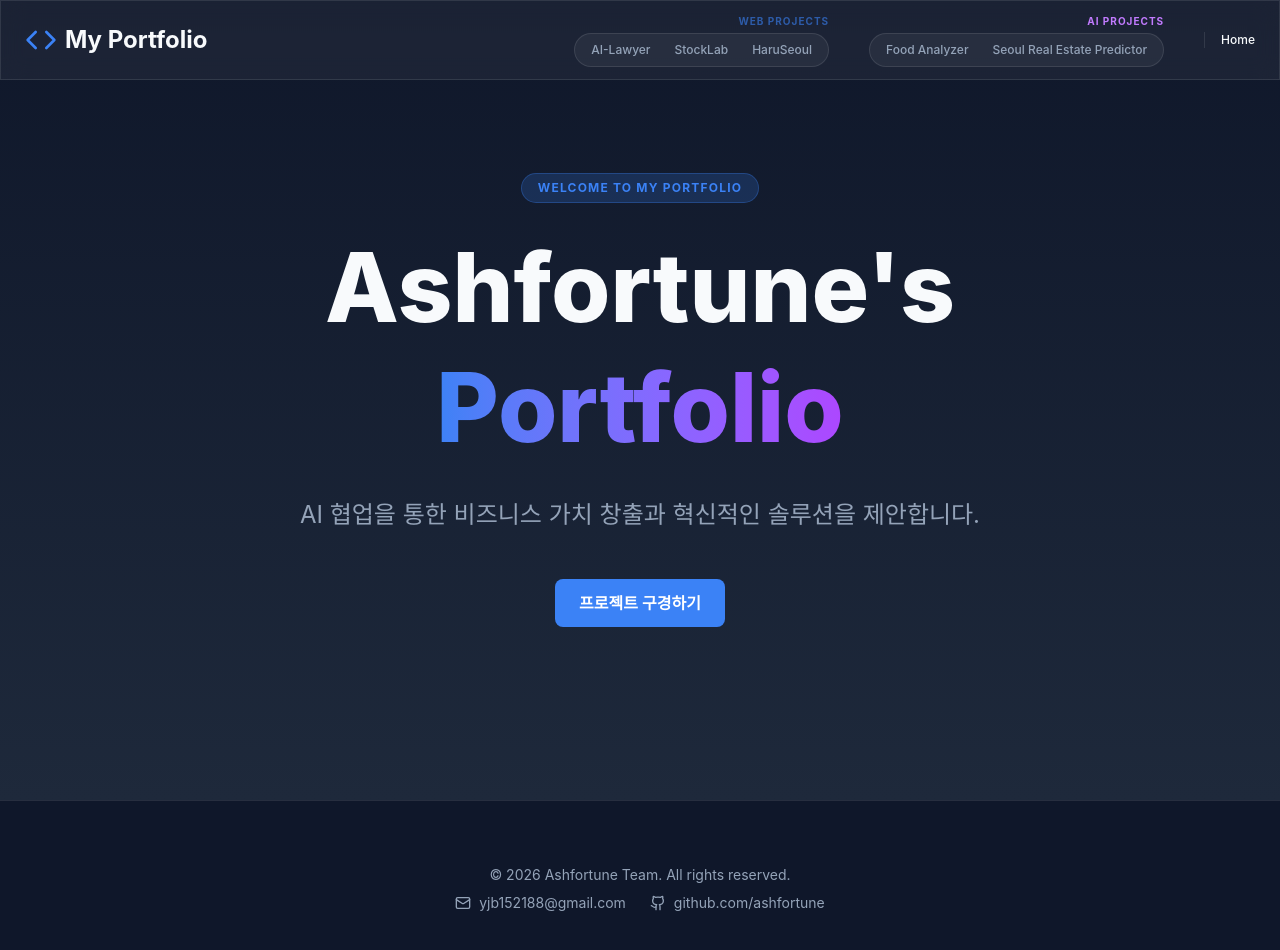
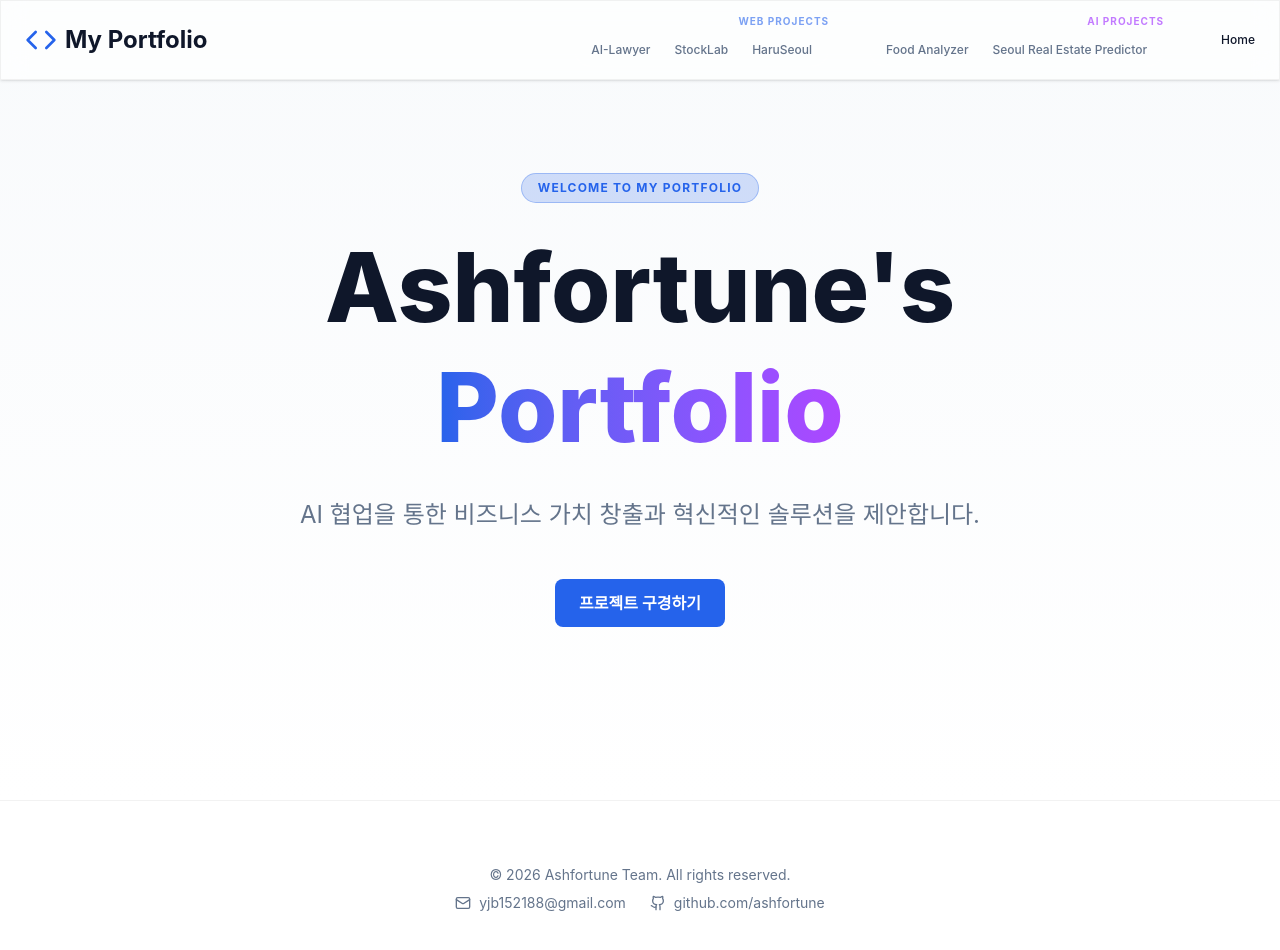
Before and after one commit to ashfortune/ghPortfolio, a React (Vite) app: page / in a window 1280 px wide. Shown: the top 950 px of the page. Built offline with nearby package versions, Linux system fonts and the light colour scheme.

Commit message:
UI: 화이트 테마 개편 및 아이콘 버그 수정

```diff
--- a/src/App.jsx
+++ b/src/App.jsx
@@ -18,7 +18,7 @@ const Navbar = ({ projects, activeProject, setActiveProject }) => {
   return (
     <nav className="fixed top-0 left-0 w-full h-20 flex items-center glass z-50">
       <div className="container mx-auto px-6 flex justify-between items-center">
-        <div className="flex items-center gap-2 text-2xl font-bold">
+        <div className="flex items-center gap-2 text-2xl font-bold text-text-main">
           <Code className="text-primary" size={32} />
           <span>My Portfolio</span>
         </div>
@@ -197,7 +197,7 @@ const App = () => {
           <div
             className="absolute inset-0 bg-cover bg-center"
             style={{
-              backgroundImage: 'linear-gradient(to bottom, #0f172a, #1e293b)',
+              backgroundImage: 'linear-gradient(to bottom, #f8fafc, #ffffff)',
               opacity: 1
             }}
           />
@@ -226,8 +226,10 @@ const App = () => {
             <div
               className="absolute inset-0 bg-cover bg-center transition-all duration-1000"
               style={{
-                backgroundImage: `linear-gradient(to bottom, transparent, #0f172a), url('${activeProject.heroBg}')`,
-                opacity: 0.4
+                backgroundImage: activeProject.heroBg
+                  ? `linear-gradient(to bottom, rgba(255, 255, 255, 0.4), #ffffff), url('${activeProject.heroBg}')`
+                  : `linear-gradient(to bottom, #f8fafc, #ffffff)`,
+                opacity: activeProject.heroBg ? 0.7 : 1
               }}
             />
             <div className="relative z-10 max-w-4xl">
@@ -264,9 +266,9 @@ const App = () => {
           </section>
 
           {/* Features Section */}
-          <section id="features" className="py-32 bg-[#0c1222]">
+          <section id="features" className="py-32 bg-slate-50">
             <div className="container mx-auto px-6">
-              <h2 className="text-4xl font-bold text-center mb-24">Feature Showcases</h2>
+              <h2 className="text-4xl font-bold text-center mb-24 text-text-main">Feature Showcases</h2>
 
               {activeProject.features.map((feature, idx) => (
                 <FeatureItem
@@ -296,13 +298,13 @@ const App = () => {
           </section>
 
           {/* Team Section */}
-          <section id="team" className="py-32 bg-[#0c1222]">
+          <section id="team" className="py-32 bg-slate-50 border-t border-black/5">
             <div className="container mx-auto px-6 text-center">
-              <h2 className="text-4xl font-bold mb-16">Our Team</h2>
+              <h2 className="text-4xl font-bold mb-16 text-text-main">Our Team</h2>
               <div className="grid grid-cols-1 sm:grid-cols-2 md:grid-cols-3 gap-6">
                 {activeProject.team.map((member, idx) => (
-                  <div key={idx} className="bg-white/5 p-6 rounded-xl border border-white/10 hover:bg-white/10 transition-colors">
-                    <strong className="block text-lg mb-2">{member.name}</strong>
+                  <div key={idx} className="bg-white p-6 rounded-xl border border-black/5 shadow-sm hover:shadow-md transition-all">
+                    <strong className="block text-lg mb-2 text-text-main">{member.name}</strong>
                     <span className="text-text-muted text-sm">{member.role}</span>
                   </div>
                 ))}
@@ -313,15 +315,15 @@ const App = () => {
       )}
 
       {/* Footer */}
-      <footer className="py-16 border-t border-white/10 text-center text-text-muted text-sm">
+      <footer className="py-16 border-t border-black/5 text-center text-text-muted text-sm bg-white">
         <div className="container mx-auto px-6">
           <p className="mb-2">&copy; 2026 {activeProject ? activeProject.title : "Ashfortune"} Team. All rights reserved.</p>
           <div className="flex flex-col sm:flex-row items-center justify-center gap-2 sm:gap-6">
-            <p className="flex items-center gap-2 hover:text-white transition-colors">
+            <p className="flex items-center gap-2 hover:text-primary transition-colors">
               <Mail size={16} />
               yjb152188@gmail.com
             </p>
-            <a href="https://github.com/ashfortune" target="_blank" rel="noopener noreferrer" className="flex items-center gap-2 hover:text-white transition-colors group">
+            <a href="https://github.com/ashfortune" target="_blank" rel="noopener noreferrer" className="flex items-center gap-2 hover:text-primary transition-colors group">
               <Github size={16} className="group-hover:text-primary transition-colors" />
               github.com/ashfortune
             </a>
--- a/src/data/projects.js
+++ b/src/data/projects.js
@@ -180,7 +180,7 @@ export const projects = [
     subtitle: 'YOLOv8 기반의 실시간 음식 인식 및 영양 분석 솔루션',
     heroTagline: '당신의 식탁을 더 스마트하게, 영양까지 꼼꼼하게',
     heroDescription: 'YOLOv8 딥러닝 모델을 활용하여 사진 속 음식을 자동으로 인식하고, 실시간 영양 정보(칼로리, 탄단지)를 분석하여 식단 관리를 돕습니다.',
-    heroBg: `${baseUrl}assets/projects/food-analyzer/images/results4.png`,
+    heroBg: `${baseUrl}assets/projects/food-analyzer/images/background.png`,
     githubUrl: 'https://github.com/ashfortune/DeepLearning',
     about: 'Food Analyzer는 현대인의 체계적인 식단 관리를 위해 개발된 인공지능 솔루션입니다. 사용자가 식사 전 사진을 찍으면 YOLOv8 알고리즘이 163종의 음식을 정밀 탐지하며, FatSecret API 연동을 통해 즉각적인 영양 성분 보고서를 생성합니다.',
     features: [
@@ -224,7 +224,7 @@ export const projects = [
     subtitle: '서울시 부동산 실거래가 예측 인공지능 엔진',
     heroTagline: '데이터로 예측하는 서울의 내일, 부동산 가치의 재발견',
     heroDescription: '서울시 전역의 실거래 데이터를 XGBoost 알고리즘으로 학습하여, 정밀한 주택 매매가 예측과 핵심 가격 결정 요인 분석을 제공합니다.',
-    heroBg: `${baseUrl}assets/projects/house-pricing/images/actual_vs_predicted_xgb.png`,
+    heroBg: '',
     githubUrl: 'https://github.com/ashfortune/MachineLearning',
     about: 'Seoul Real Estate AI Price Predictor는 복잡한 서울 부동산 시장의 흐름을 데이터로 읽어내기 위해 개발되었습니다. 2024-2026년 실거래 데이터를 바탕으로 주택의 물리적 특성과 지리적 요인을 종합 분석하여, 결정계수(R²) 0.9162에 달하는 높은 예측 성능을 보여줍니다.',
     features: [
--- a/src/index.css
+++ b/src/index.css
@@ -1,18 +1,19 @@
 @import "tailwindcss";
 
 @theme {
-  --color-primary: #3b82f6;
-  --color-primary-hover: #2563eb;
-  --color-bg-dark: #0f172a;
-  --color-bg-card: rgba(30, 41, 59, 0.7);
-  --color-text-main: #f8fafc;
-  --color-text-muted: #94a3b8;
-  --color-highlight: #60a5fa;
+  --color-primary: #2563eb;
+  --color-primary-hover: #1d4ed8;
+  --color-bg-dark: #ffffff;
+  --color-bg-card: #f8fafc;
+  --color-text-main: #0f172a;
+  --color-text-muted: #64748b;
+  --color-highlight: #3b82f6;
+  --color-border-subtle: rgba(0, 0, 0, 0.06);
 }
 
 @layer base {
   * {
-    @apply border-white/10;
+    @apply border-border-subtle;
   }
   body {
     @apply bg-bg-dark text-text-main font-sans antialiased;
@@ -24,16 +25,16 @@
 
 @layer components {
   .glass {
-    @apply backdrop-blur-md bg-white/5 border border-white/10;
+    @apply backdrop-blur-md bg-white/70 border border-black/5 shadow-sm;
   }
   .btn {
     @apply px-6 py-3 rounded-lg font-semibold transition-all duration-300 inline-block;
   }
   .btn-primary {
-    @apply bg-primary text-white hover:bg-primary-hover hover:-translate-y-0.5 hover:shadow-lg hover:shadow-primary/40;
+    @apply bg-primary text-white hover:bg-primary-hover hover:-translate-y-0.5 hover:shadow-lg hover:shadow-primary/20;
   }
   .btn-outline {
-    @apply border border-white/10 bg-white/5 hover:bg-white/10 hover:border-text-muted;
+    @apply border border-black/10 bg-white hover:bg-slate-50 hover:border-primary/30;
   }
 }
 
```
Also changed, not shown: public/assets/projects/food-analyzer/images/background.png (added).
